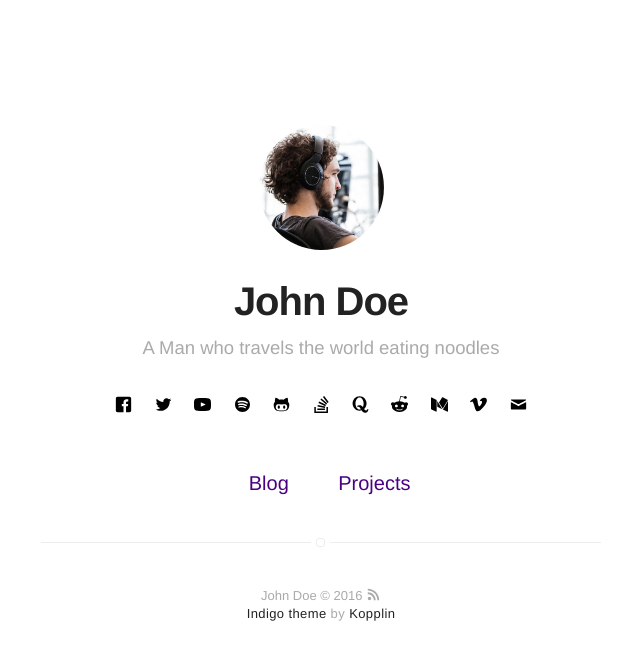
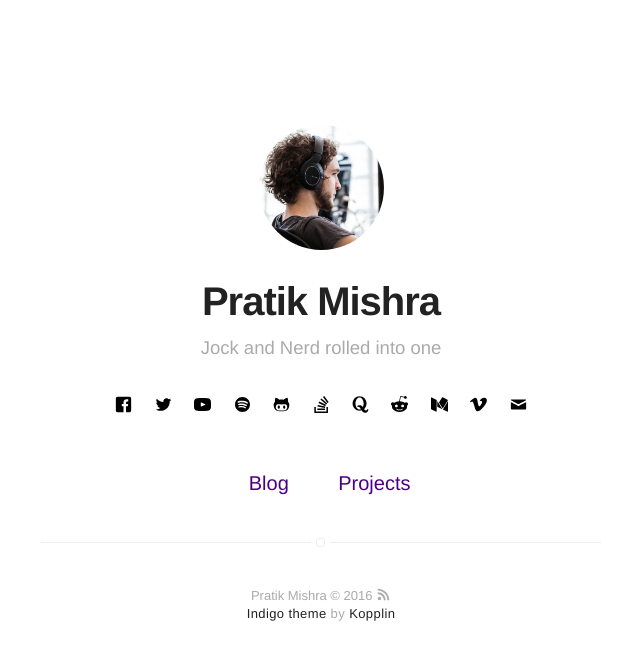
Before and after one commit to pratik1105/oldwebsite, a Jekyll site: the page built from index.html, in a window 1280 px wide. Shown: the top 660 px of the page, without its empty margins (319-959 px from the left). Built offline with Jekyll 4.4.1, drawn with Linux system fonts in a browser that asks for light colours.

Commit message:
update config file

```diff
--- a/_config.yml
+++ b/_config.yml
@@ -1,6 +1,6 @@
 # main text of home
-name: John Doe
-bio: A Man who travels the world eating noodles
+name: Pratik Mishra
+bio: Jock and Nerd rolled into one
 
 # twitter summary info
 description: A blog about technology and stuff related
@@ -10,10 +10,10 @@ description: A blog about technology and stuff related
 external-image: false
 picture: assets/images/profile.jpg
 
-url: https://koppl.in/indigo
+url: https://pratik1105.github.io
 # your url: https://pratik1105.github.io
 
-permalink: /:title/
+permalink: /isse_kya/
 
 markdown: kramdown
 highlighter: rouge
```
